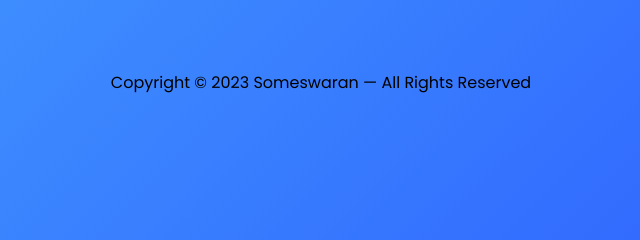
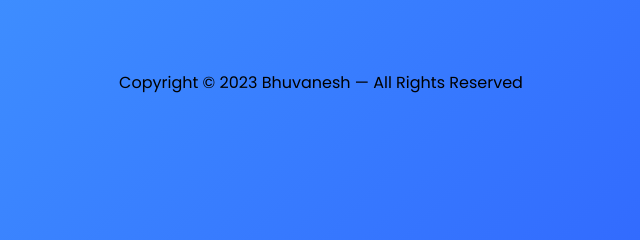
Before and after one commit to bhuvanesh564/CODTECH-TASK-01, a plain HTML site: page index.html in a window 1280 px wide. Shown: the part 616-856 px from the top of the page, 319-959 px from the left. Drawn offline with nearby package versions, Linux system fonts and the light colour scheme.

Commit message:
index.html

```diff
--- a/index.html
+++ b/index.html
@@ -3,7 +3,7 @@
 <html lang="en" dir="ltr">
   <head>
     <meta charset="utf-8">
-    <title>Todo List App in JavaScript | CodingNepal</title>
+    <title>Todo List App </title>
     <link rel="stylesheet" href="style.css">
     <meta name="viewport" content="width=device-width, initial-scale=1.0">
     <!-- Iconscout Link For Icons -->
@@ -29,7 +29,7 @@
       <ul class="task-box"></ul>
     </div>
     <div class = "foot" style="text-align: center;margin-top: 10%;">
-      <p>Copyright © 2023 Someswaran — All Rights Reserved</p>
+      <p>Copyright © 2023 Bhuvanesh — All Rights Reserved</p>
     </div>
 
     <script src="script.js"></script>
```
